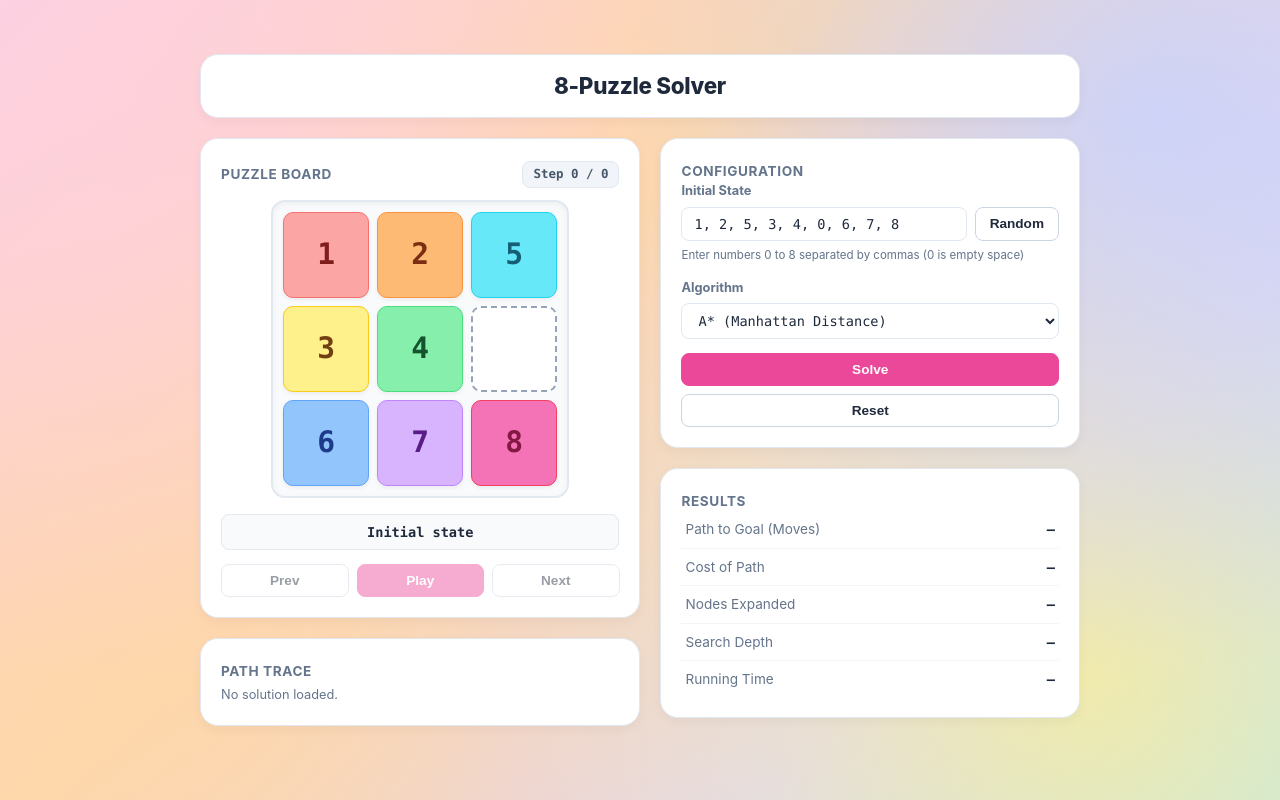
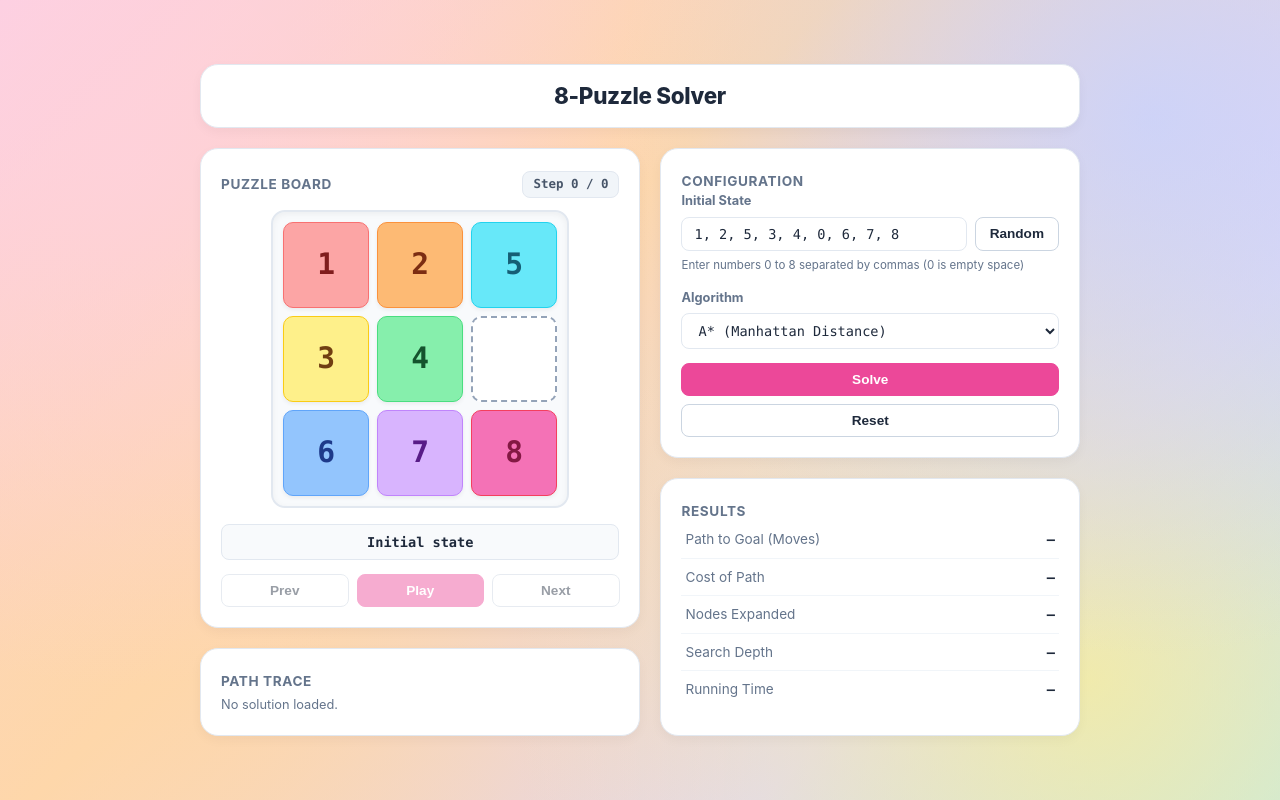
Before and after one commit to janamirashed/8-puzzle-solver, a Flask app: page / in a window 1280 px wide. Run offline with Flask 3, Linux system fonts and the light colour scheme.

Commit message:
add manual solve detection and fix path trace panel alignment

```diff
--- a/static/css/style.css
+++ b/static/css/style.css
@@ -78,13 +78,27 @@
   display: grid;
   grid-template-columns: 1.05fr 1fr;
   gap: 20px;
-  align-items: start;
+  align-items: stretch;
 }
 
 @media (max-width: 760px) {
   .grid-layout {
     grid-template-columns: 1fr;
   }
+}
+
+.main-column,
+.side-panel {
+  display: flex;
+  flex-direction: column;
+}
+
+.main-column .panel:last-child,
+.side-panel .panel:last-child {
+  flex: 1;
+  margin-bottom: 0;
+  display: flex;
+  flex-direction: column;
 }
 
 .panel {
--- a/static/js/puzzle.js
+++ b/static/js/puzzle.js
@@ -66,12 +66,19 @@
 
   const isAdjacent = (Math.abs(tileRow - blankRow) + Math.abs(tileCol - blankCol)) === 1;
   if (isAdjacent) {
-    const prev = [...currentBoard];
-    currentBoard[blankIdx] = currentBoard[tileIdx];
+    const movedVal = currentBoard[tileIdx];
+    currentBoard[blankIdx] = movedVal;
     currentBoard[tileIdx] = 0;
     inputEl.value = currentBoard.join(', ');
-    renderBoard(currentBoard, prev);
     clearSolution();
+    renderBoard(currentBoard, movedVal);
+
+    // check if user solved it by hand
+    const isGoal = currentBoard.every((val, i) => val === i);
+    if (isGoal) {
+      showAlert('good job! you solved it by hand, well done! :)', 'success');
+      moveStatusEl.textContent = 'solved by hand! well done! :)';
+    }
   }
 }
 
```
